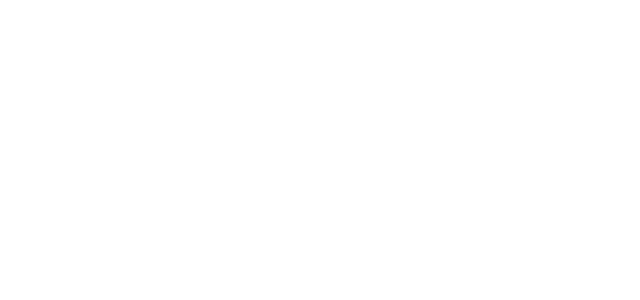
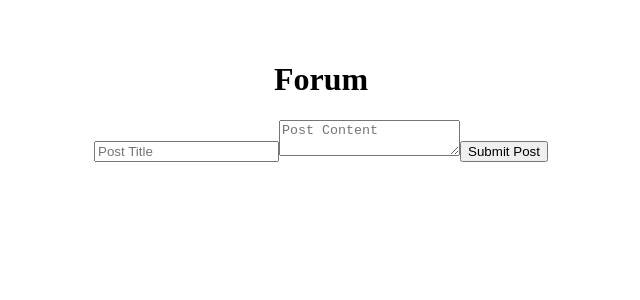
Before and after one commit to TimSeah/Nurtura, a React (Vite) app: page /forum in a window 1280 px wide. Before the commit this address had no page. Shown: the top 300 px of the page, without its empty margins (319-959 px from the left). Built offline with nearby package versions, Linux system fonts and the light colour scheme.

Commit message:
Added skeleton code for posting thread in forum

```diff
--- a/src/App.tsx
+++ b/src/App.tsx
@@ -4,6 +4,7 @@
 
 import Calendar from "./pages/calendar/calendar";
 import Home from "./pages/home";
+import Forum from "./pages/forum/forum";
 
 function App() {
   return (
@@ -11,6 +12,7 @@
       <Routes>
         <Route path="/" element={<Home />} />
         <Route path="/calendar" element={<Calendar />} />
+        <Route path="/forum" element={<Forum />} />
       </Routes>
     </>
   );
--- a/src/pages/forum/forum.tsx
+++ b/src/pages/forum/forum.tsx
@@ -2,6 +2,80 @@
 import "./forum.css";
 
 interface Post {
-  title: string;
-  content: string;
+    title: string;
+    content: string;
 }
+
+const Forum: React.FC = () => {
+    const [posts, setPosts] = useState<Post[]>([]);
+    const [formData, setFormData] = useState({ title: "", content: "" });
+
+    const handleInputChange = (e: React.ChangeEvent<HTMLInputElement | HTMLTextAreaElement>) => {
+        const { name, value } = e.target;
+        setFormData({ ...formData, [name]: value });
+    };
+
+    const submitPost = (day: number) => {
+        setFormData({ title: "", content: "" });
+    };
+
+    const handleSubmit = (e: React.FormEvent) => {
+        e.preventDefault();
+        if (formData.title && formData.content) {
+        setPosts([...posts, { title: formData.title, content: formData.content }]);
+        setFormData({ title: "", content: "" });
+        }
+    };
+
+    const populatePosts = () => {
+
+        if (posts.length === 0) {
+            const initialPosts: Post[] = [
+                { title: "Welcome to the Forum", content: "Feel free to share your thoughts!" },
+                { title: "Forum Guidelines", content: "Please be respectful and constructive." },
+            ];
+            setPosts(initialPosts);
+        }
+
+        for (let i = 0; i < posts.length; i++) {
+            const post = posts[i];
+            const postElement = document.createElement("div");
+            postElement.className = "post";
+            postElement.innerHTML = `<h3>${post.title}</h3><p>${post.content}</p>`;
+            document.getElementById("posts")?.appendChild(postElement);
+        };
+    }
+
+    return (
+        <div className="forum-container">
+            <h1>Forum</h1>
+            <form onSubmit={handleSubmit} className="post-form">
+                <input
+                    type="text"
+                    name="title"
+                    placeholder="Post Title"
+                    value={formData.title}
+                    onChange={handleInputChange}
+                    required
+                />
+                <textarea
+                    name="content"
+                    placeholder="Post Content"
+                    value={formData.content}
+                    onChange={handleInputChange}
+                    required
+                ></textarea>
+                <button type="submit">Submit Post</button>
+            </form>
+            <div id="posts" className="posts-list">
+                {posts.map((post, index) => (
+                    <div key={index} className="post">
+                        <h3>{post.title}</h3>
+                        <p>{post.content}</p>
+                    </div>
+                ))}
+            </div>
+        </div>
+    );
+}
+export default Forum;
```
